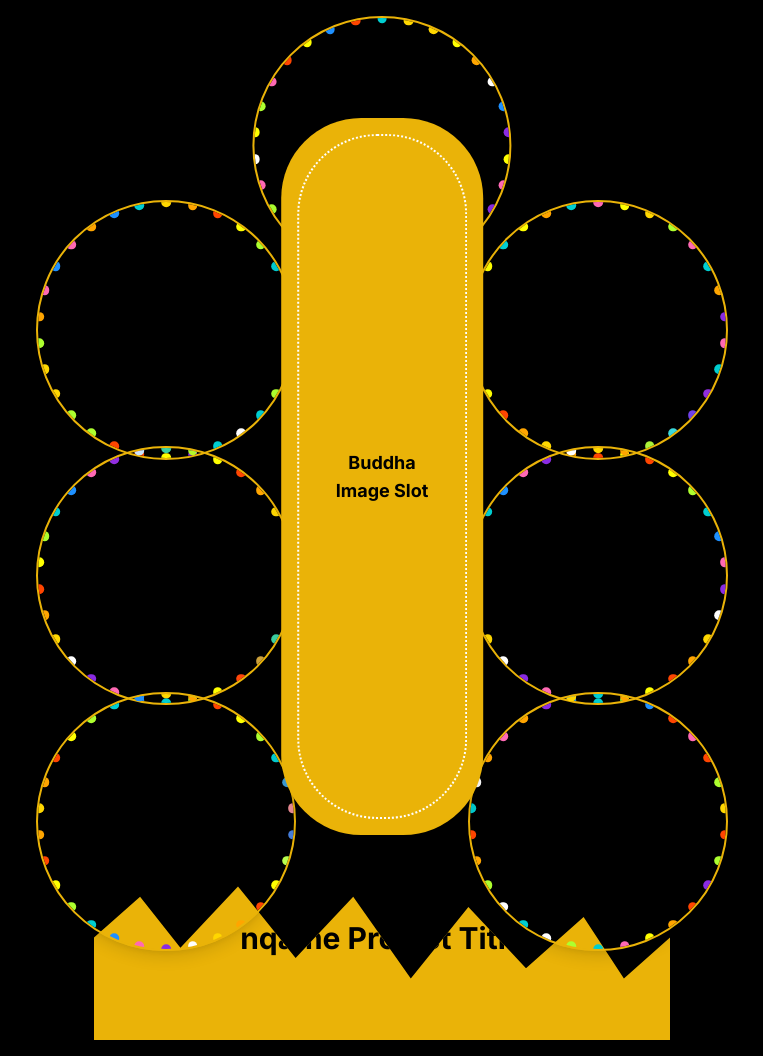
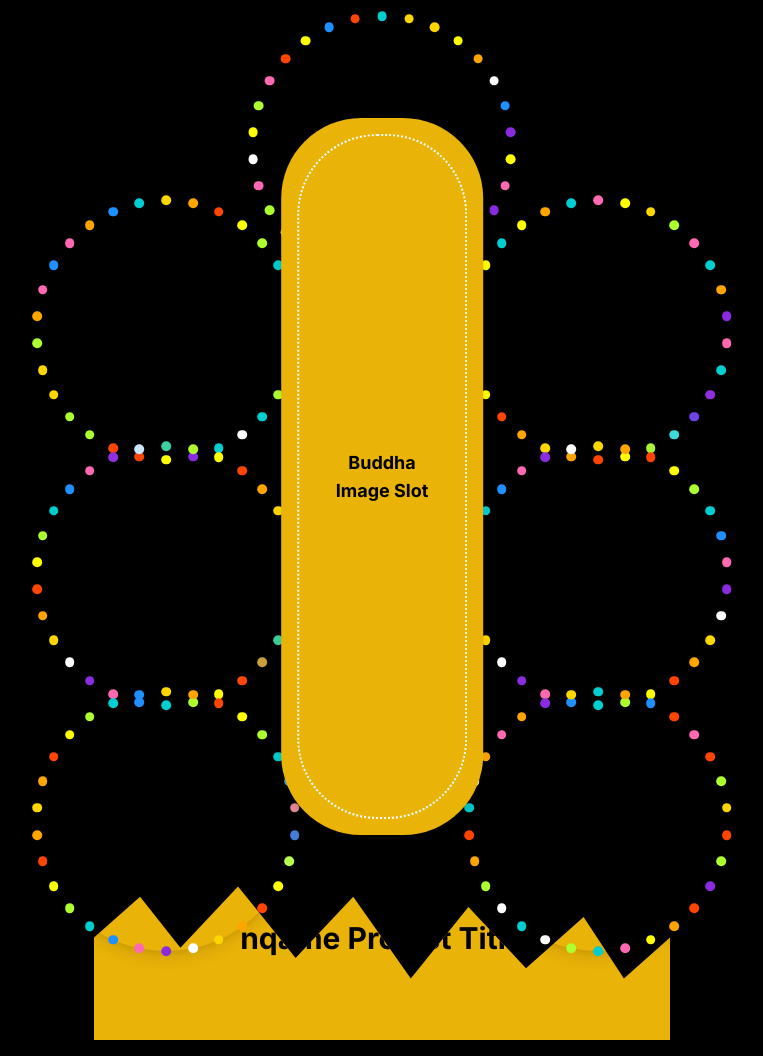
Before and after one commit to PosonThorana/PosonThorana.github.io, a plain HTML site: page index.html in a window 1280 px wide. Shown: the whole page, without its empty margins (258-1021 px from the left). Drawn offline with nearby package versions, Linux system fonts and the light colour scheme.

Commit message:
index.html

```diff
--- a/index.html
+++ b/index.html
@@ -77,33 +77,33 @@
              'w-[45%]' sets the width, and 'aspect-square' makes the height equal to the width, creating a perfect circle.
              'rounded-full' ensures the circular shape.
              'bg-transparent' ensures the circles themselves don't have a background.
-             'border-2 border-yellow-500' gives them a yellow border as a visual guide.
-             'z-10' ensures they appear below the central rectangle but above other default content. -->
+             'z-10' ensures they appear below the central rectangle but above other default content.
+             'overflow-hidden' removed to allow bulbs to overlap freely. -->
 
         <!-- Top Circle -->
-        <div id="circle-1" class="absolute top-[0%] left-1/2 -translate-x-1/2 w-[45%] aspect-square rounded-full bg-transparent overflow-hidden shadow-lg border-2 border-yellow-500 z-10">
+        <div id="circle-1" class="absolute top-[0%] left-1/2 -translate-x-1/2 w-[45%] aspect-square rounded-full bg-transparent shadow-lg z-10">
             <!-- Bulbs will be dynamically added here by JavaScript -->
         </div>
 
         <!-- Left Circles -->
-        <div id="circle-2" class="absolute top-[18%] left-[-10%] w-[45%] aspect-square rounded-full bg-transparent overflow-hidden shadow-lg border-2 border-yellow-500 z-10">
+        <div id="circle-2" class="absolute top-[18%] left-[-10%] w-[45%] aspect-square rounded-full bg-transparent shadow-lg z-10">
             <!-- Bulbs will be dynamically added here by JavaScript -->
         </div>
-        <div id="circle-3" class="absolute top-[42%] left-[-10%] w-[45%] aspect-square rounded-full bg-transparent overflow-hidden shadow-lg border-2 border-yellow-500 z-10">
+        <div id="circle-3" class="absolute top-[42%] left-[-10%] w-[45%] aspect-square rounded-full bg-transparent shadow-lg z-10">
             <!-- Bulbs will be dynamically added here by JavaScript -->
         </div>
-        <div id="circle-4" class="absolute top-[66%] left-[-10%] w-[45%] aspect-square rounded-full bg-transparent overflow-hidden shadow-lg border-2 border-yellow-500 z-10">
+        <div id="circle-4" class="absolute top-[66%] left-[-10%] w-[45%] aspect-square rounded-full bg-transparent shadow-lg z-10">
             <!-- Bulbs will be dynamically added here by JavaScript -->
         </div>
 
         <!-- Right Circles -->
-        <div id="circle-5" class="absolute top-[18%] right-[-10%] w-[45%] aspect-square rounded-full bg-transparent overflow-hidden shadow-lg border-2 border-yellow-500 z-10">
+        <div id="circle-5" class="absolute top-[18%] right-[-10%] w-[45%] aspect-square rounded-full bg-transparent shadow-lg z-10">
             <!-- Bulbs will be dynamically added here by JavaScript -->
         </div>
-        <div id="circle-6" class="absolute top-[42%] right-[-10%] w-[45%] aspect-square rounded-full bg-transparent overflow-hidden shadow-lg border-2 border-yellow-500 z-10">
+        <div id="circle-6" class="absolute top-[42%] right-[-10%] w-[45%] aspect-square rounded-full bg-transparent shadow-lg z-10">
             <!-- Bulbs will be dynamically added here by JavaScript -->
         </div>
-        <div id="circle-7" class="absolute top-[66%] right-[-10%] w-[45%] aspect-square rounded-full bg-transparent overflow-hidden shadow-lg border-2 border-yellow-500 z-10">
+        <div id="circle-7" class="absolute top-[66%] right-[-10%] w-[45%] aspect-square rounded-full bg-transparent shadow-lg z-10">
             <!-- Bulbs will be dynamically added here by JavaScript -->
         </div>
 
```
